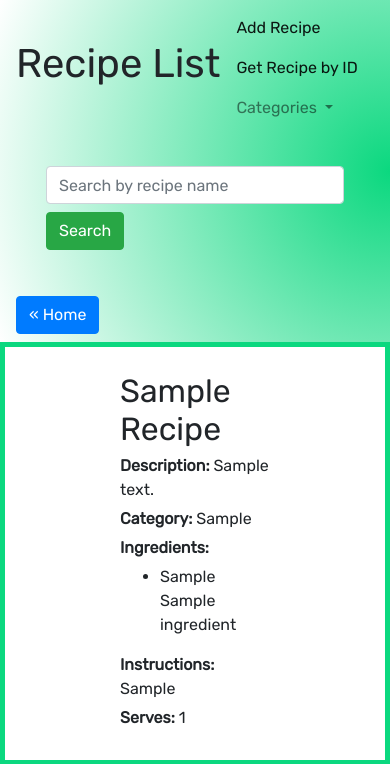
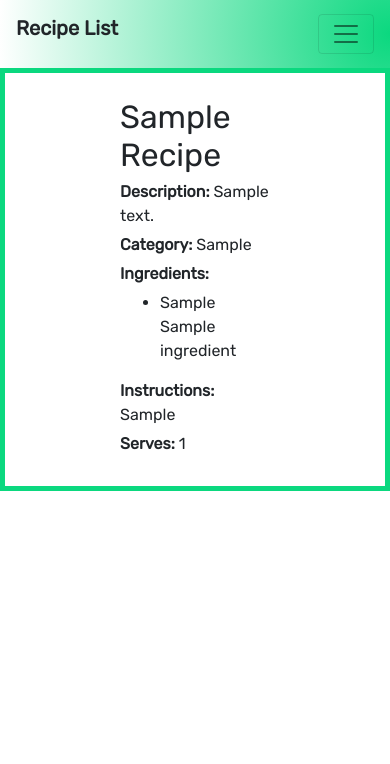
Before and after one commit to tfoxx97/recipe_app, a Flask app: page /recipe/1 in a window 390 px wide. Shown: the top 764 px of the page. Run offline with Flask 3, Linux system fonts and the light colour scheme; tables that the repository leaves empty hold one stand-in row (values such as "Sample post"); parts of the project's set-up code (start-up, migrations or seed data) failed here and were passed over; some libraries are stand-ins or nearby versions.

Commit message:
Updated navbar of individual recipe pages.  Now more mobile friendly with a collapse feature, home button to re-direct to home page added.

```diff
--- a/recipe_app/templates/recipe_by_id.html
+++ b/recipe_app/templates/recipe_by_id.html
@@ -20,15 +20,41 @@
             font-family: 'Rubik', sans-serif;
             background: radial-gradient(circle at right, rgb(11, 216, 127), white);
         }
+        .navbar-brand {
+            font-weight: bold;
+            margin-bottom: 0.75rem;
+        }
+        @media (min-width: 992px) {
+            .navbar-nav {
+                justify-content: center;
+            }
+        }
     </style>
     <link rel="preconnect" href="https://fonts.googleapis.com">
     <link rel="preconnect" href="https://fonts.gstatic.com" crossorigin>
     <link href="https://fonts.googleapis.com/css2?family=Rubik&display=swap" rel="stylesheet">
     <link rel="stylesheet" href="https://stackpath.bootstrapcdn.com/bootstrap/4.3.1/css/bootstrap.min.css" integrity="sha384-ggOyR0iXCbMQv3Xipma34MD+dH/1fQ784/j6cY/iJTQUOhcWr7x9JvoRxT2MZw1T" crossorigin="anonymous">
+    <script src="https://code.jquery.com/jquery-3.3.1.slim.min.js" integrity="sha384-q8i/X+965DzO0rT7abK41JStQIAqVgRVzpbzo5smXKp4YfRvH+8abtTE1Pi6jizo" crossorigin="anonymous"></script>
+    <script src="https://cdn.jsdelivr.net/npm/popper.js@1.14.7/dist/umd/popper.min.js" integrity="sha384-UO2eT0CpHqdSJQ6hJty5KVphtPhzWj9WO1clHTMGa3JDZwrnQq4sF86dIHNDz0W1" crossorigin="anonymous"></script>
+    <script src="https://cdn.jsdelivr.net/npm/bootstrap@4.3.1/dist/js/bootstrap.min.js" integrity="sha384-JjSmVgyd0p3pXB1rRibZUAYoIIy6OrQ6VrjIEaFf/nJGzIxFDsf4x0xIM+B07jRM" crossorigin="anonymous"></script>
 </head>
 <header>
     <nav class="navbar navbar-expand-lg navbar-light bg-light">
-        <a class="navbar-brand"><h1>Recipe List</h1></a>
+        <a class="navbar-brand">Recipe List</a>
+        <!-- toggle button for mobile -->
+        <button
+            class="navbar-toggler"
+            type="button"
+            data-toggle="collapse"
+            data-target="#navbarCollapse"
+            aria-controls="navbarCollapse"
+            aria-expanded="false"
+            aria-label="Toggle navigation"
+        >
+            <span class="navbar-toggler-icon"></span>
+        </button>
+        <!-- Collapsible content -->
+        <div class="collapse navbar-collapse w-100" id="navbarCollapse">
             <ul class="navbar-nav mr-auto">
                 <li class="nav-item active">
                     <a class="nav-link" href="{{ url_for('add_recipe') }}">Add Recipe</a>
@@ -36,24 +62,18 @@
                 <li class="nav-item active">
                     <a class="nav-link" href="{{ url_for('index') }}">Get Recipe by ID</a>
                 </li>
-            <li class="nav-item dropdown">
-                <a class="nav-link dropdown-toggle" href="#" id="navbarDropdown" role="button" data-toggle="dropdown" aria-haspopup="true" aria-expanded="false">
-                    Categories
-                </a>
-                <div class="dropdown-menu" aria-labelledby="navbarDropdown">
-                    <a class="dropdown-item" href="{{ url_for('get_recipe_by_category', category='breakfast') }}">Breakfast</a>
-                    <a class="dropdown-item" href="{{ url_for('get_recipe_by_category', category='lunch') }}">Lunch</a>
-                    <a class="dropdown-item" href="{{ url_for('get_recipe_by_category', category='dinner') }}">Dinner</a>
-                    <a class="dropdown-item" href="{{ url_for('get_recipe_by_category', category='appetizer') }}">Appetizer</a>
-                    <a class="dropdown-item" href="{{ url_for('get_recipe_by_category', category='dessert') }}">Dessert</a>
-                </div>
+                {% if logged_in %}
+                    <li class="nav-item active">
+                        <a class="nav-link" href="{{ url_for('get_meal_plan') }}">Meal Plan</a>
                     </li>
+                {% endif %}
             </ul>
-        <form method="POST" action=" {{ url_for('search') }}" class="form-inline my-2 my-lg-0" style="padding: 30px;">
-            <input class="form-control me-2" type="search" placeholder="Search by recipe name" name="q" hx-get="/search" hx-trigger="keyup changed delay:500ms" hx-target="#results" hx-indicator=".loading_spinner">
-            <button class="btn btn-success my-2 my-sm-0" type="submit">Search</button>
+            <form method="POST" action=" {{ url_for('search') }}" class="d-flex mr-sm-2">
+                <input class="form-control" type="search" placeholder="Search by recipe name" name="q" hx-get="/search" hx-trigger="keyup changed delay:500ms" hx-target="#results" hx-indicator=".loading_spinner">
+                <button class="btn btn-success" type="submit">Search</button>
             </form>
             <a href="{{ url_for('recipes') }}" class="btn btn-primary">&laquo; Home</a>
+        </div>
     </nav>
 </header>
 <body>
```
Lines whose indentation alone changed are shown as unchanged.
